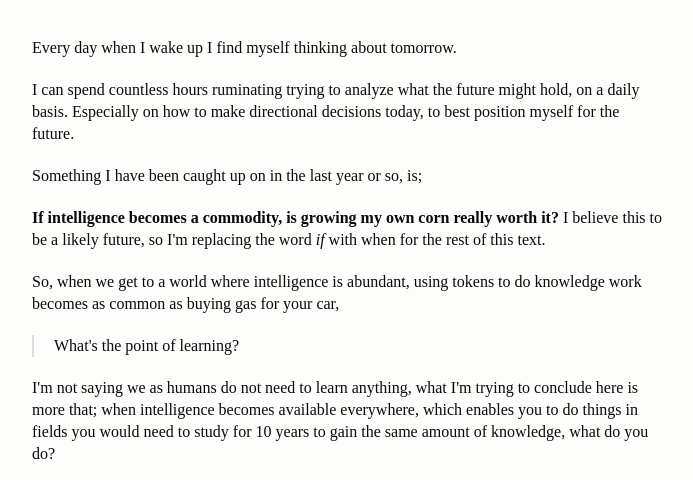
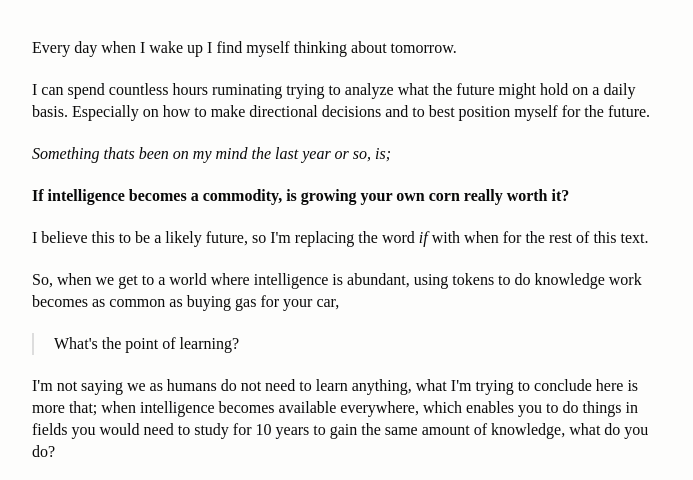
Before and after one commit to andrsrd/andrsrd.github.io, a plain HTML site: page docs/intelligence.html in a window 1280 px wide. Shown: the part 279-759 px from the top of the page, without its empty margins (292-985 px from the left). Drawn offline with Linux system fonts and the light colour scheme.

Commit message:
Endringer til dagens post.

```diff
--- a/docs/intelligence.html
+++ b/docs/intelligence.html
@@ -13,9 +13,10 @@
 <h1>What happens when intelligence becomes a commodity?</h1>
 <p class="meta">Anders Rød<br>November 15, 2026<br><a href="#more">More</a></p>
 <p>Every day when I wake up I find myself thinking about tomorrow.</p>
-<p>I can spend countless hours ruminating trying to analyze what the future might hold, on a daily basis. Especially on how to make directional decisions today, to best position myself for the future.</p>
-<p>Something I have been caught up on in the last year or so, is;</p>
-<p><strong>If intelligence becomes a commodity, is growing my own corn really worth it?</strong> I believe this to be a likely future, so I'm replacing the word <em>if</em> with when for the rest of this text.</p>
+<p>I can spend countless hours ruminating trying to analyze what the future might hold on a daily basis. Especially on how to make directional decisions and to best position myself for the future.</p>
+<p><em>Something thats been on my mind the last year or so, is;</em></p>
+<p><strong>If intelligence becomes a commodity, is growing your own corn really worth it?</strong></p>
+<p>I believe this to be a likely future, so I'm replacing the word <em>if</em> with when for the rest of this text.</p>
 <p>So, when we get to a world where intelligence is abundant, using tokens to do knowledge work becomes as common as buying gas for your car,</p>
 <blockquote><p>What's the point of learning?</p></blockquote>
 <p>I'm not saying we as humans do not need to learn anything, what I'm trying to conclude here is more that;  when intelligence becomes available everywhere, which enables you to do things in fields you would need to study for 10 years to gain the same amount of knowledge, what do you do?</p>
```
Also changed, not shown: 1 other file.
